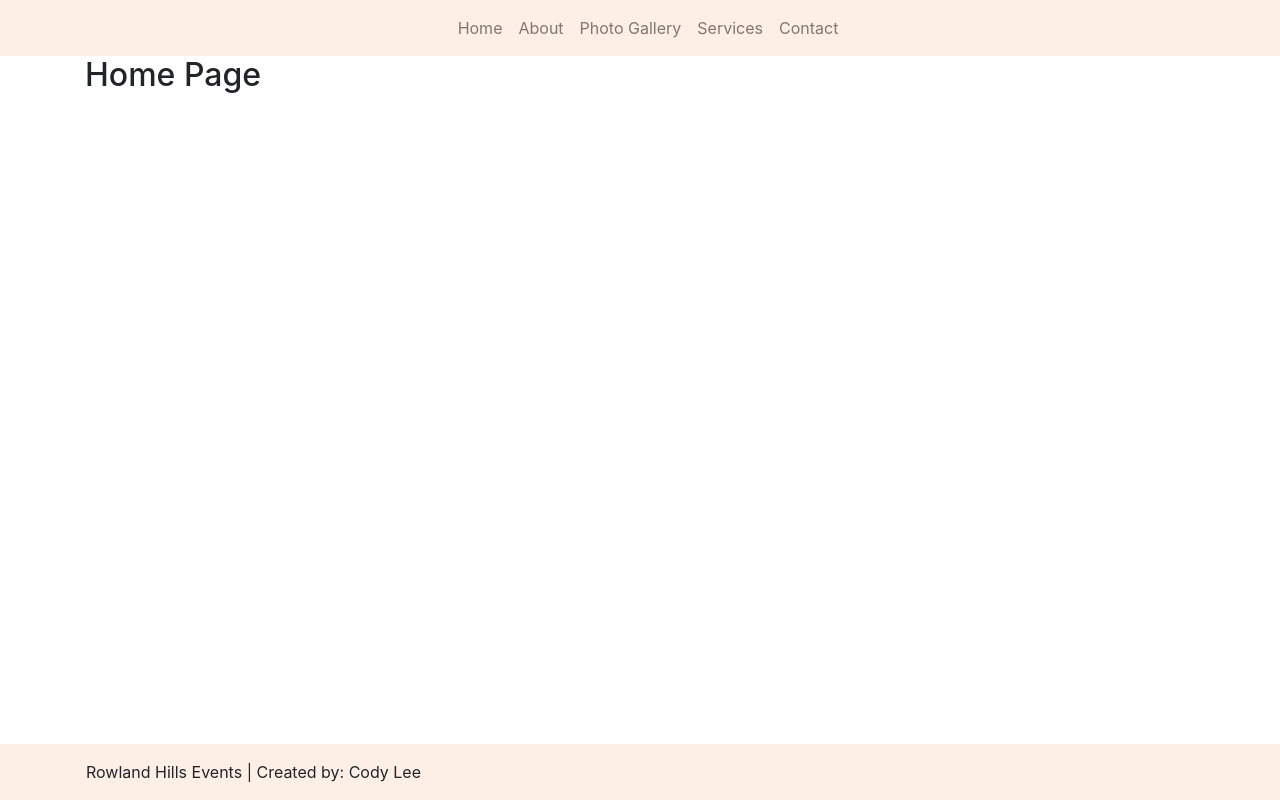
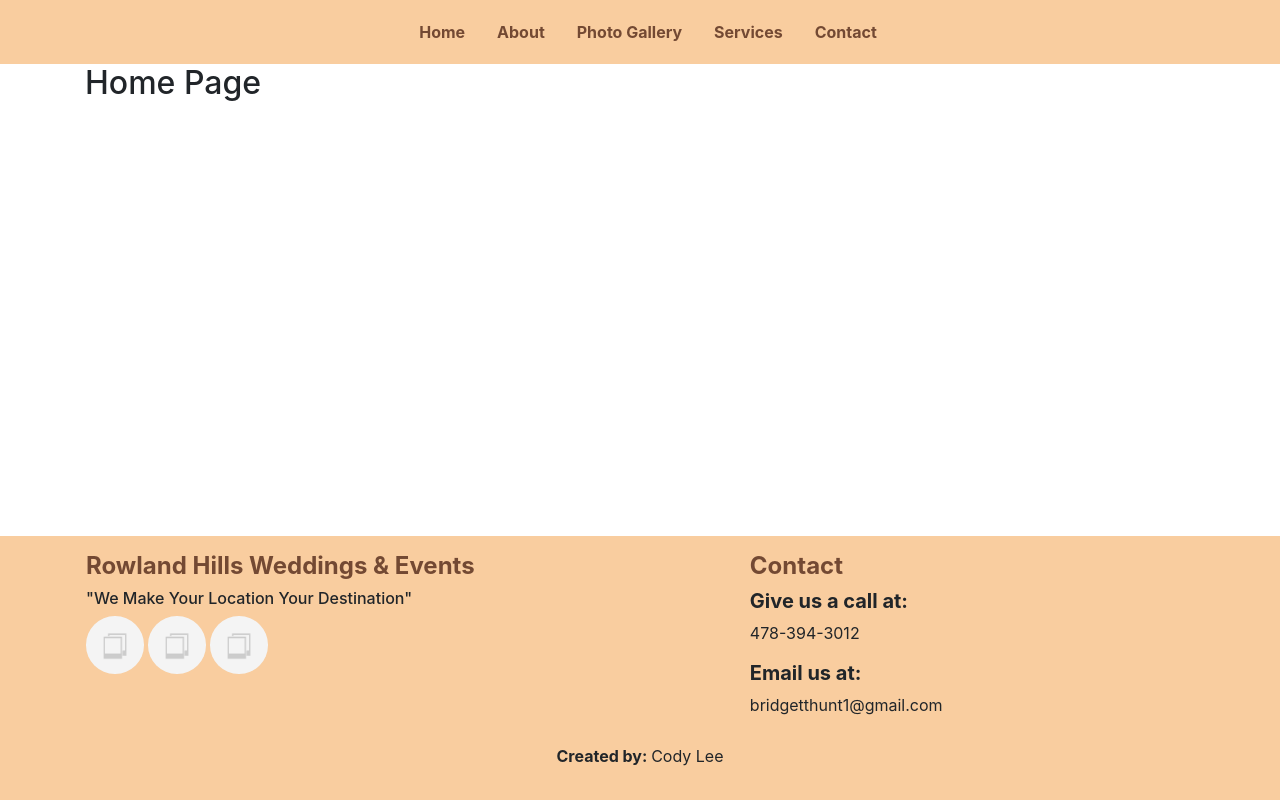
Before and after one commit to leecodya/rowland-hills, a Flask app: page / in a window 1280 px wide. Run offline with Flask 2, Linux system fonts and the light colour scheme; some libraries are stand-ins or nearby versions.

Commit message:
navigation and footer work

```diff
--- a/app.py
+++ b/app.py
@@ -1,27 +1,28 @@
 from flask import Flask, redirect, url_for, render_template
 
 app = Flask(__name__)
-business_name = "Rowland Hills Events"
+business_name = "Rowland Hills Weddings & Events"
+logo = "We Make Your Location Your Destination"
 
 @app.route("/")
 def home():
-    return render_template("home.html", name=business_name)
+    return render_template("home.html", name=business_name, logo=logo)
 
 @app.route("/about")
 def about():
-    return render_template("about.html", name=business_name)
+    return render_template("about.html", name=business_name, logo=logo)
 
 @app.route("/gallery")
 def gallery():
-    return render_template("gallery.html", name=business_name)
+    return render_template("gallery.html", name=business_name, logo=logo)
 
 @app.route("/services")
 def services():
-    return render_template("services.html", name=business_name)
+    return render_template("services.html", name=business_name, logo=logo)
 
 @app.route("/contact")
 def contact():
-    return render_template("contact.html", name=business_name)
+    return render_template("contact.html", name=business_name, logo=logo)
 
 if __name__ == "__main__":
-    app.run()
+    app.run(debug=True)
--- a/static/style.css
+++ b/static/style.css
@@ -1,6 +1,13 @@
 .myBackground{
-    background-color: #FDEFE6;
+    background-color: #f9cd9f;
 }
 .myBackground2{
-    background-color: #F7CAAC;
+    background-color: #faece9;
 }
+.brown-text{
+    color: #734933 !important;
+    font-weight: bolder;
+}
+.right-border{
+    border-right: black solid 3px;
+}
--- a/templates/base.html
+++ b/templates/base.html
@@ -20,22 +20,22 @@
                 </button>
 
                 <!-- Navbar links -->
-                <div class="collapse navbar-collapse justify-content-center" id="collapsibleNavbar">
+                <div class="collapse navbar-collapse justify-content-center p-1" id="collapsibleNavbar">
                     <ul class="navbar-nav">
-                        <li class="nav-item">
-                            <a class="nav-link" href="/">Home</a>
+                        <li class="nav-item pl-2 pr-2">
+                            <a class="nav-link brown-text" href="/">Home</a>
                         </li>
-                        <li class="nav-item">
-                            <a class="nav-link" href="/about">About</a>
+                        <li class="nav-item pl-2 pr-2">
+                            <a class="nav-link brown-text" href="/about">About</a>
                         </li>
-                        <li class="nav-item">
-                            <a class="nav-link" href="/gallery">Photo Gallery</a>
+                        <li class="nav-item pl-2 pr-2">
+                            <a class="nav-link brown-text" href="/gallery">Photo Gallery</a>
                         </li>
-                        <li class="nav-item">
-                            <a class="nav-link" href="/services">Services</a>
+                        <li class="nav-item pl-2 pr-2">
+                            <a class="nav-link brown-text" href="/services">Services</a>
                         </li>
-                        <li class="nav-item">
-                            <a class="nav-link" href="/contact">Contact</a>
+                        <li class="nav-item pl-2 pr-2">
+                            <a class="nav-link brown-text" href="/contact">Contact</a>
                         </li>
                     </ul>
                 </div>
@@ -46,7 +46,25 @@
         </main>
         <footer class="fixed-bottom myBackground">
             <div class="container p-3">
-                <p class="mb-0">{{ name }} | Created by: Cody Lee</p>
+                <div class="row">
+                    <div class="col-md-7">
+                        <h4 class="brown-text">{{ name }}</h4>
+                        <h6>"{{ logo }}"</h6>
+                        <img src="../static/placeholder.png" class="rounded-circle" style="height:30%" alt="Social Media Icon">
+                        <img src="../static/placeholder.png" class="rounded-circle" style="height:30%" alt="Social Media Icon">
+                        <img src="../static/placeholder.png" class="rounded-circle" style="height:30%" alt="Social Media Icon">
+                    </div>
+                    <div class="col-md-5">
+                        <h4 class="brown-text">Contact</h4>
+                        <h5><strong>Give us a call at:</strong></h5>
+                        <p>478-394-3012</p>
+                        <h5><strong>Email us at:</strong></h5>
+                        <p>bridgetthunt1@gmail.com</p>
+                    </div>
+                </div>
+                <div class="row justify-content-center">
+                    <p><strong>Created by: </strong>Cody Lee</p>
+                </div>
             </div>
         </footer>
     </body>
```
Also changed, not shown: static/placeholder.png (added).
